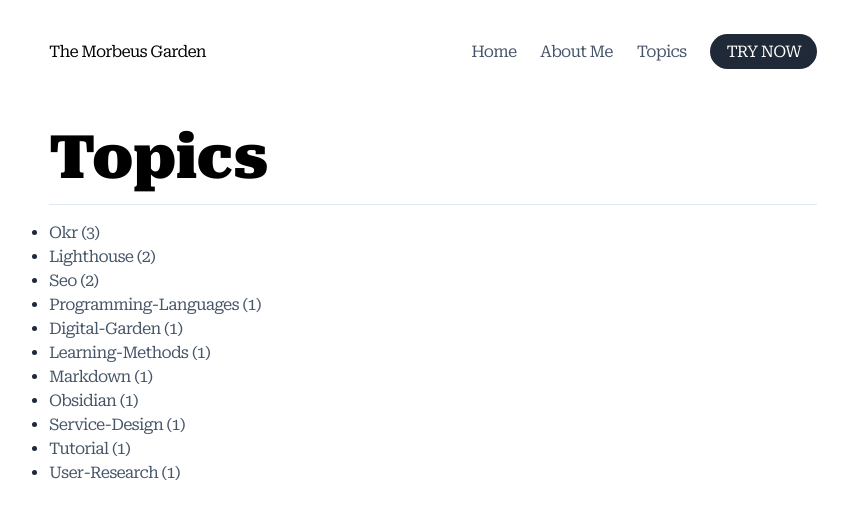
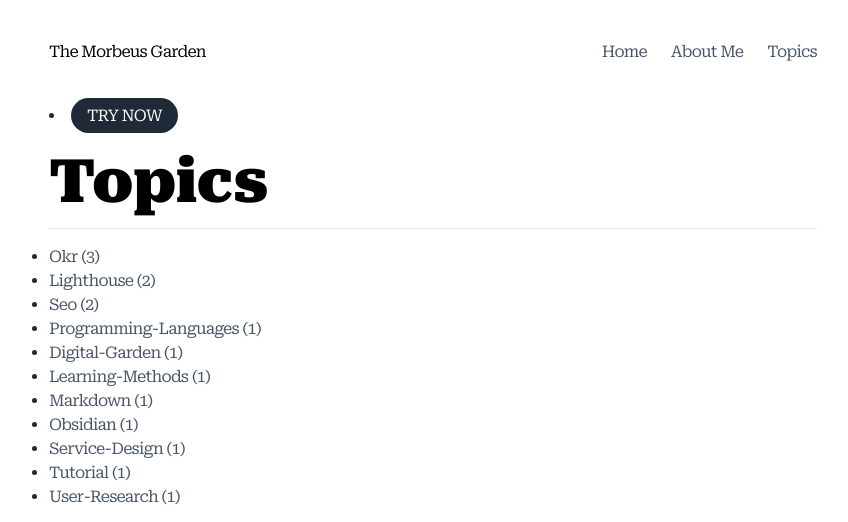
Before and after one commit to MorbeusDesign/themorbeusgarden, a Gatsby site: page /topics in a window 1280 px wide. Shown: the top 522 px of the page, without its empty margins (207-1055 px from the left). Built offline with nearby package versions, Linux system fonts and the light colour scheme; Gatsby itself is replaced by a stand-in of ours; some packages are replaced by stand-ins of ours.

Commit message:
Link_nav

```diff
--- a/src/components/Header.tsx
+++ b/src/components/Header.tsx
@@ -17,17 +17,17 @@ export default function Header() {
                 <Link to={item.path}>{item.label}</Link>
               </li>
             ))}
-            <li>
+
+          </ul>
+        </nav>
+        <li>
               <Link
                 to="https://github.com/MorbeusDesign/themorbeusgarden"
                 target="_blank"
-                className="mx-auto px-4 py-2 bg-gray-800 rounded-full text-white hover:bg-gray-600 transition-all ease-in-out duration-300 hover:text-white uppercase"
-              >
+                className="px-4 py-2 bg-gray-800 rounded-full text-white hover:bg-gray-600 transition-all ease-in-out duration-300 hover:text-white uppercase">
                 Try Now
               </Link>
-            </li>
-          </ul>
-        </nav>
+        </li>
       </Container>
     </header>
   );
```
